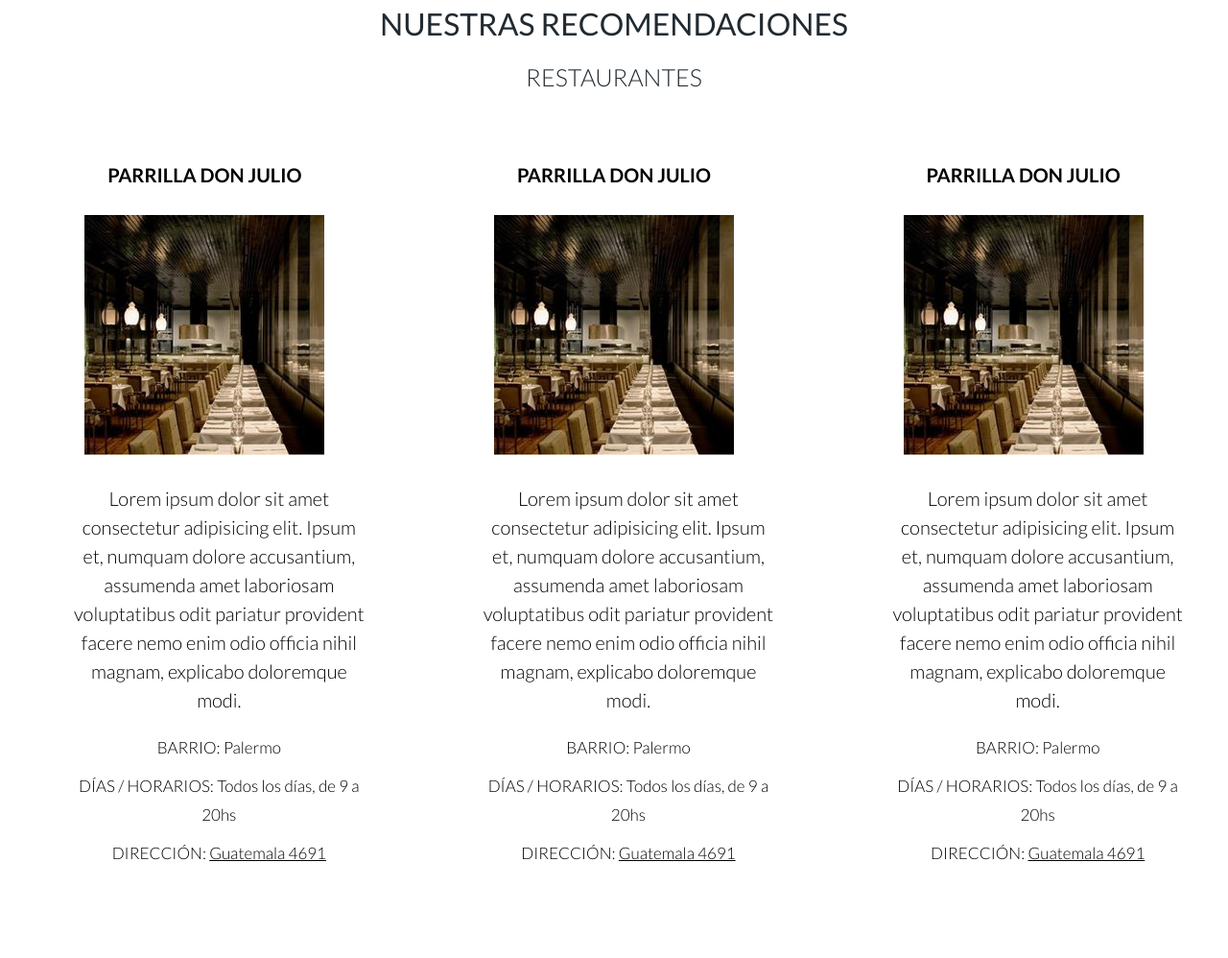
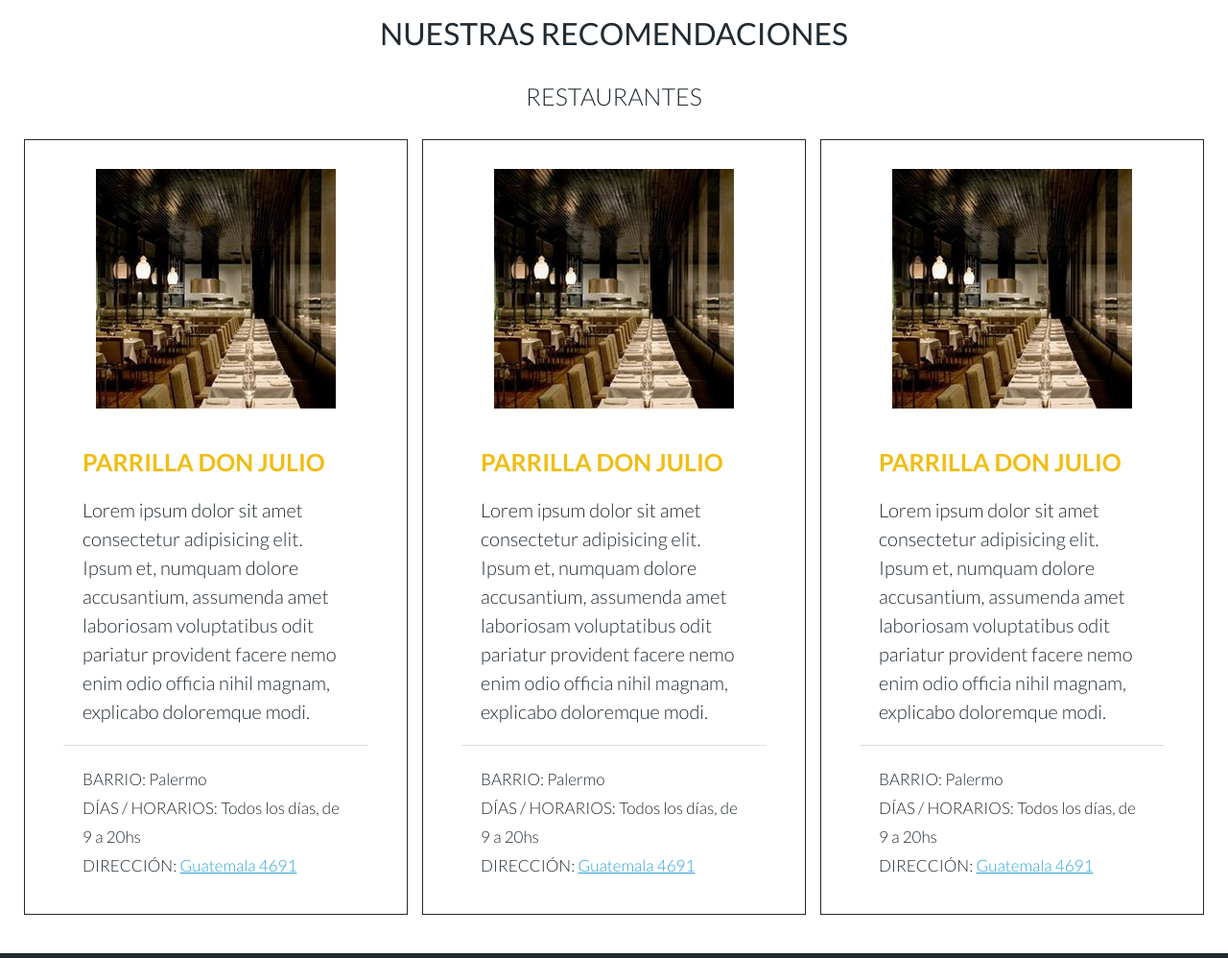
Before and after one commit to aurelia-mp/proyectoHotel, a plain HTML site: page secciones/recomendaciones.html in a window 1280 px wide. Shown: the part 870-1868 px from the top of the page at 96% size. Drawn offline with nearby package versions, Linux system fonts and the light colour scheme.

Commit message:
mejora de la lista de restaurantes usando cards de Bootstrap. Pulido del css

```diff
--- a/css/style.css
+++ b/css/style.css
@@ -195,40 +195,6 @@
 /*************************
   Estilos de contenedores
 **************************/
-/* Estilos de caja para página Recomendaciones */
-
-.imageBoxBlackReco{
-	background-color: #212A31;
-	color: whitesmoke;
-	text-align: center;
-}
-
-	.imageBoxBlackReco h3{
-		color: #F1BD13;
-	}
-
-	.imageBoxBlackReco a{
-			color: whitesmoke;
-			text-decoration: underline;
-		}
-
-.imageBoxWhite{
-	color: #212A31;
-	text-align: center;
-}
-
-	.imageBoxBlackReco p,
-	.imageBoxBlackReco ol,
-	.imageBoxWhite p,
-	.imageBoxWhite ol{
-		font-weight: 300;
-	}
-
-	.imageBoxWhite a{
-		color: #404952;
-		text-decoration: underline;
-	}
-
 	/* Estilo de caja para páginas Sustentabilidad y Info */
 
 .blackCard{
@@ -398,19 +364,46 @@
   Página Recomendaciones
 **************************/
 
-.contenedorReco{
-	display: grid;
-	grid-template-areas: "nav" "header" "mainReco" "footer";
+.whiteCard{
+	border: 0.5px solid #212A31;
+	padding-bottom: 2rem;
 }
 
-.mainReco h2{
-	text-align: center;
+
+	.whiteCard .card-text{
+/*		padding-left: 1rem;*/
+	}
+
+	.whiteCard h2{
+		font-weight: 700;
+		color: #F1BD13;
+		margin-left: 2rem;
+		margin-bottom: 2rem;
+	}
+
+	.whiteCard img{
+		padding: 3rem;
+	}
+
+	.whiteCard .card-body p{
+		margin: auto 2rem;
+	}
+
+.datosReco{
+	padding-left: 0;
+	background-color: transparent;
+	text-align: left;
+	padding-top: 2rem;
+	margin-top: 2rem;
+	font-size: 1.7rem;
+	font-weight: 300;
 }
 
-.datosReco{
-	margin-top: 2rem;
-	font-size: 1.7rem;
+	.datosReco a{
+		text-decoration: underline;
+		color: #2AA3D7;
 }
+
 
 /*****************
   Página Contacto
@@ -465,6 +458,13 @@
   Media Queries
 ******************/
 
+/* ipad only */
+@media only screen and (min-width: 768px) and (max-width: 992px){
+	.whiteCard img{
+		padding: 0;
+	}
+}
+
 /* ipad */
 
 @media only screen and (min-width: 768px){
@@ -480,12 +480,6 @@
 		flex-direction: row;
 		flex-basis: 0;
 	}
-
-	/* Página Recomendaciones */
-	.restauranteTxt{
-		text-align: left;
-		margin-left: 3rem;
-	}
 }
 
 /* lg breakpoint */
@@ -496,25 +490,6 @@
 		font-size: 1.5rem;
 		margin-left: 1rem;
 		margin-right: 1rem;
-	}
-
-	/*Recomendaciones */
-		.listaRestaurantes .imageBoxBlackReco, .listaRestaurantes .imageBoxWhite{
-		border: 1.5rem solid white;
-		background-color: white;
-		color: black;
-	}
-
-		.listaRestaurantes .imageBoxBlackReco a, .listaRestaurantes .imageBoxWhite a{
-			color: black;
-		}
-
-		.listaRestaurantes .imageBoxBlackReco h3, .listaRestaurantes .imageBoxWhite h3{
-			color: black;
-		}
-
-		.restauranteTxt{
-		text-align: center;
 	}
 }
 
--- a/secciones/recomendaciones.html
+++ b/secciones/recomendaciones.html
@@ -18,7 +18,6 @@
 </head>
 
 <body>
-	<div class="contenedorReco">
 	<!-- LOGO y BARRA DE NAVEGACIÓN -->
 	<nav class="nav navbar navbar-expand-lg navbar-light bg-whitesmoke px-2 px-lg-5">
 		  <div class="container-fluid">
@@ -51,59 +50,75 @@
 	<!-- Header - Título -->
 	<header class="header">
 		<img src="../assets/restaurante.jpg" alt="pareja cenando en el restaurante">
-			<h1 class="text-uppercase titulo--xxl">Nuestras recomendaciones</h1>
+		<h1 class="text-uppercase titulo--xxl p-3">Nuestras recomendaciones</h1>
 	</header>
 
 	<!-- Contenido principal de la página -->
-		<main class="mainReco">
-			<h2 class="titulo--xl text-uppercase">Restaurantes</h2>
-			<!-- Empieza Container Fluid con lista restaurantes -->
-			<div class="container-fluid listaRestaurantes" data-aos="fade-up">
-				<div class="row">
-					<article class="col-lg-6 col-xl-4 p-5 imageBoxBlackReco">
-						<h3 class="titulo--md text-uppercase">Parrilla Don Julio</h3>
-						<div class="d-flex flex-column flex-md-row flex-lg-column align-items-center justify-content-md-center">
-							<img src="../assets/reco.jpg" alt="Parrilla Don Julio" class="mb-5">
-							<div class="restauranteTxt">
+	<main class="mainReco container-fluid px-5">
+			<h2 class="titulo--xl text-uppercase text-center">Restaurantes</h2>
+			<div class="row justify-content-between mx-3" data-aos="fade-up">
+
+				<!-- Card 1 -->
+				  <div class="row gx-5 whiteCard align-items-center flex-lg-column col-lg-6 col-xl-4 mb-3">
+				    <div class="col-md-5 col-lg-12 d-flex justify-content-center">
+				      <img src="../assets/reco.jpg" class="img-fluid rounded-start" alt="Parrilla Don Julio">
+				    </div>
+				    <div class="col-md-7 col-lg-12">
+				      <div class="card-body">
+				        <h2 class="card-title titulo--xl text-uppercase">Parrilla Don Julio</h2>
+				        <div class="card-text fw-light">
 							<p>Lorem ipsum dolor sit amet consectetur adipisicing elit. Ipsum et, numquam dolore accusantium, assumenda amet laboriosam voluptatibus odit pariatur provident facere nemo enim odio officia nihil magnam, explicabo doloremque modi.</p>
-								<div class="datosReco">
+						</div>
+						<div class="card-footer datosReco">
 							<p><span class="text-uppercase">Barrio</span>: Palermo</p>
 							<p><span class="text-uppercase">Días / horarios</span>: Todos los días, de 9 a 20hs</p>
 							<p><span class="text-uppercase">Dirección</span>: <a href="https://goo.gl/maps/5GTgZAFAEnetCMuQ9">Guatemala 4691</a></p>
 						</div>
 				      </div>
-					</article>
+				    </div>
+				  </div>
 
-					<article class="col-lg-6 col-xl-4 p-5 imageBoxWhite">
-						<h3 class="titulo--md text-uppercase">Parrilla Don Julio</h3>
-						<div class="d-flex flex-column flex-md-row flex-lg-column align-items-center">
-							<img src="../assets/reco.jpg" alt="Parrilla Don Julio" class="mb-5">
-							<div class="restauranteTxt">
+				  <!-- Card 2 -->
+				  <div class="row gx-5 whiteCard align-items-center flex-lg-column col-lg-6 col-xl-4 mb-3">
+				    <div class="col-md-5 col-lg-12 d-flex justify-content-center">
+				      <img src="../assets/reco.jpg" class="img-fluid rounded-start" alt="Parrilla Don Julio">
+				    </div>
+				    <div class="col-md-7 col-lg-12">
+				      <div class="card-body">
+				        <h2 class="card-title titulo--xl text-uppercase">Parrilla Don Julio</h2>
+				        <div class="card-text fw-light">
 							<p>Lorem ipsum dolor sit amet consectetur adipisicing elit. Ipsum et, numquam dolore accusantium, assumenda amet laboriosam voluptatibus odit pariatur provident facere nemo enim odio officia nihil magnam, explicabo doloremque modi.</p>
-								<div class="datosReco">
+						</div>
+						<div class="card-footer datosReco">
 							<p><span class="text-uppercase">Barrio</span>: Palermo</p>
 							<p><span class="text-uppercase">Días / horarios</span>: Todos los días, de 9 a 20hs</p>
 							<p><span class="text-uppercase">Dirección</span>: <a href="https://goo.gl/maps/5GTgZAFAEnetCMuQ9">Guatemala 4691</a></p>
 						</div>
 				      </div>
-					</article>
+				    </div>
+				  </div>
 
-					<article class="col-lg-6 col-xl-4 imageBoxBlackReco p-5 mb-5">
-						<h3 class="titulo--md text-uppercase">Parrilla Don Julio</h3>
-						<div class="d-flex flex-column flex-md-row flex-lg-column align-items-center">
-							<img src="../assets/reco.jpg" alt="Parrilla Don Julio" class="mb-5">
-							<div class="restauranteTxt">
+				  <!-- Card 3 -->
+				  <div class="row gx-5 whiteCard align-items-center flex-lg-column col-lg-6 col-xl-4  mb-3">
+				    <div class="col-md-5 col-lg-12 d-flex justify-content-center">
+				      <img src="../assets/reco.jpg" class="img-fluid rounded-start" alt="Parrilla Don Julio">
+				    </div>
+				    <div class="col-md-7 col-lg-12">
+				      <div class="card-body">
+				        <h2 class="card-title titulo--xl text-uppercase">Parrilla Don Julio</h2>
+				        <div class="card-text fw-light">
 							<p>Lorem ipsum dolor sit amet consectetur adipisicing elit. Ipsum et, numquam dolore accusantium, assumenda amet laboriosam voluptatibus odit pariatur provident facere nemo enim odio officia nihil magnam, explicabo doloremque modi.</p>
-								<div class="datosReco">
+						</div>
+						<div class="card-footer datosReco">
 							<p><span class="text-uppercase">Barrio</span>: Palermo</p>
 							<p><span class="text-uppercase">Días / horarios</span>: Todos los días, de 9 a 20hs</p>
 							<p><span class="text-uppercase">Dirección</span>: <a href="https://goo.gl/maps/5GTgZAFAEnetCMuQ9">Guatemala 4691</a></p>
 						</div>
 				      </div>
-					</article>
 				    </div>
 				  </div>
-			<!-- Ends Container Fluid -->
+			</div>
+		<!-- Ends Container con lista restaurantes-->
 	</main>
 
 	<!-- Footer con redes sociales y datos WiFi -->
@@ -124,7 +139,6 @@
 				</a>
 			</div>
 		</footer>
-	</div>
 
 	<!-- Bootstrap JS -->
 	<script src="https://cdn.jsdelivr.net/npm/bootstrap@5.1.3/dist/js/bootstrap.bundle.min.js" integrity="sha384-ka7Sk0Gln4gmtz2MlQnikT1wXgYsOg+OMhuP+IlRH9sENBO0LRn5q+8nbTov4+1p" crossorigin="anonymous"></script>
```
Also changed, not shown: secciones/info.html (+2 -1 lines), secciones/sustentabilidad.html (+1 -1 lines). Lines whose indentation alone changed are shown as unchanged.
